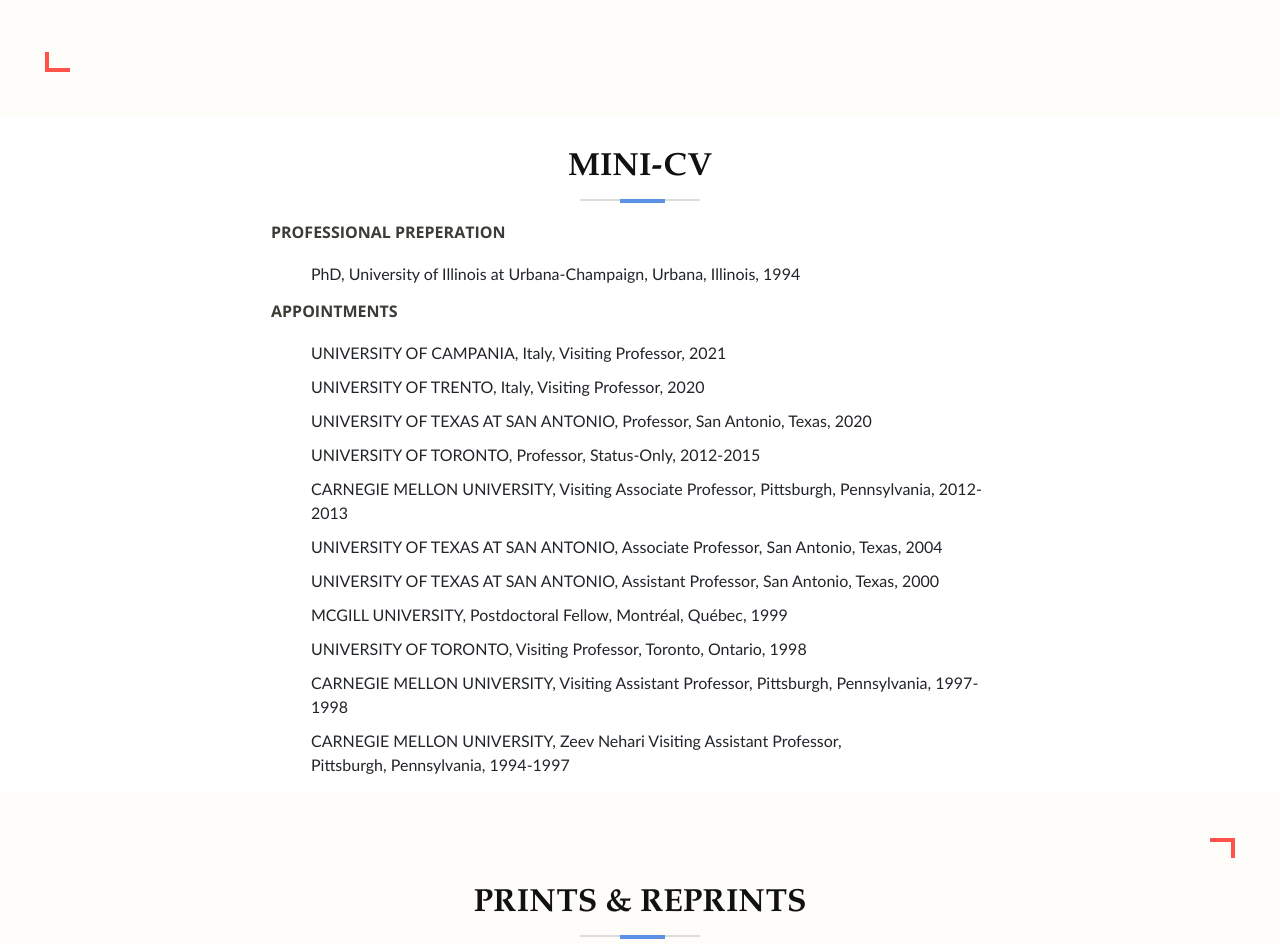
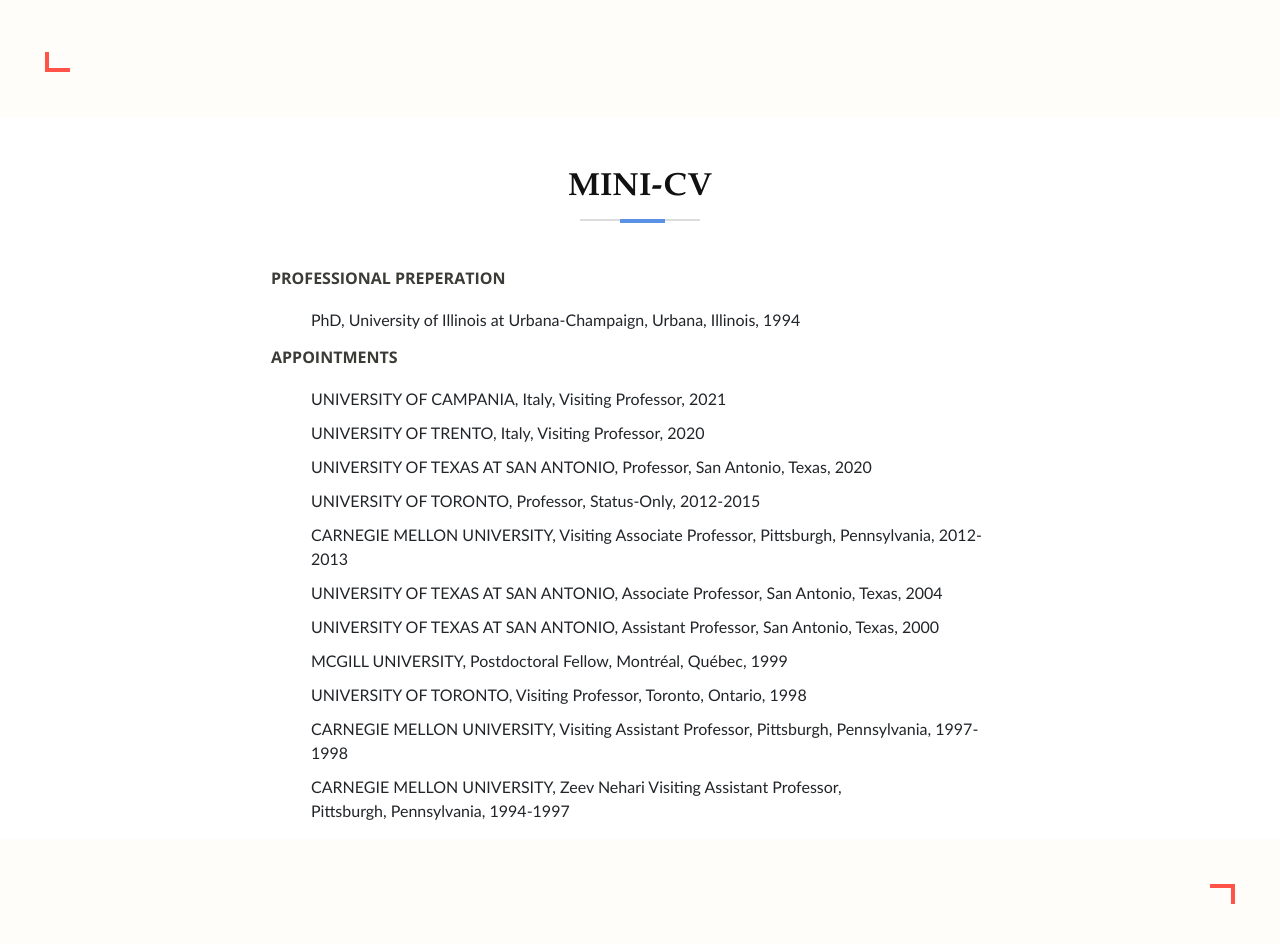
Before and after one commit to j-iovino/JoseIovinoWebsite, a plain HTML site: page index.html in a window 1280 px wide. Shown: the part 1268-2212 px from the top of the page. Drawn offline with nearby package versions, Linux system fonts and the light colour scheme; files whose address does not match are found by name.

Commit message:
Update style.css

```diff
--- a/css/style.css
+++ b/css/style.css
@@ -778,6 +778,10 @@ body.mobile-nav-active #mobile-nav-toggle {
   position: relative;
 }
 
+#mini-cv header{
+  padding: 20px 0 10px 0;
+}
+
 #mini-cv:before{
   content: '';
   position: absolute;
@@ -867,6 +871,9 @@ body.mobile-nav-active #mobile-nav-toggle {
   background:#fffdfa;
   padding: 60px 0 90px 0;
   position: relative;
+}
+#prints header{
+  padding: 20px 0 10px 0;
 }
 
 #prints:before{
```
